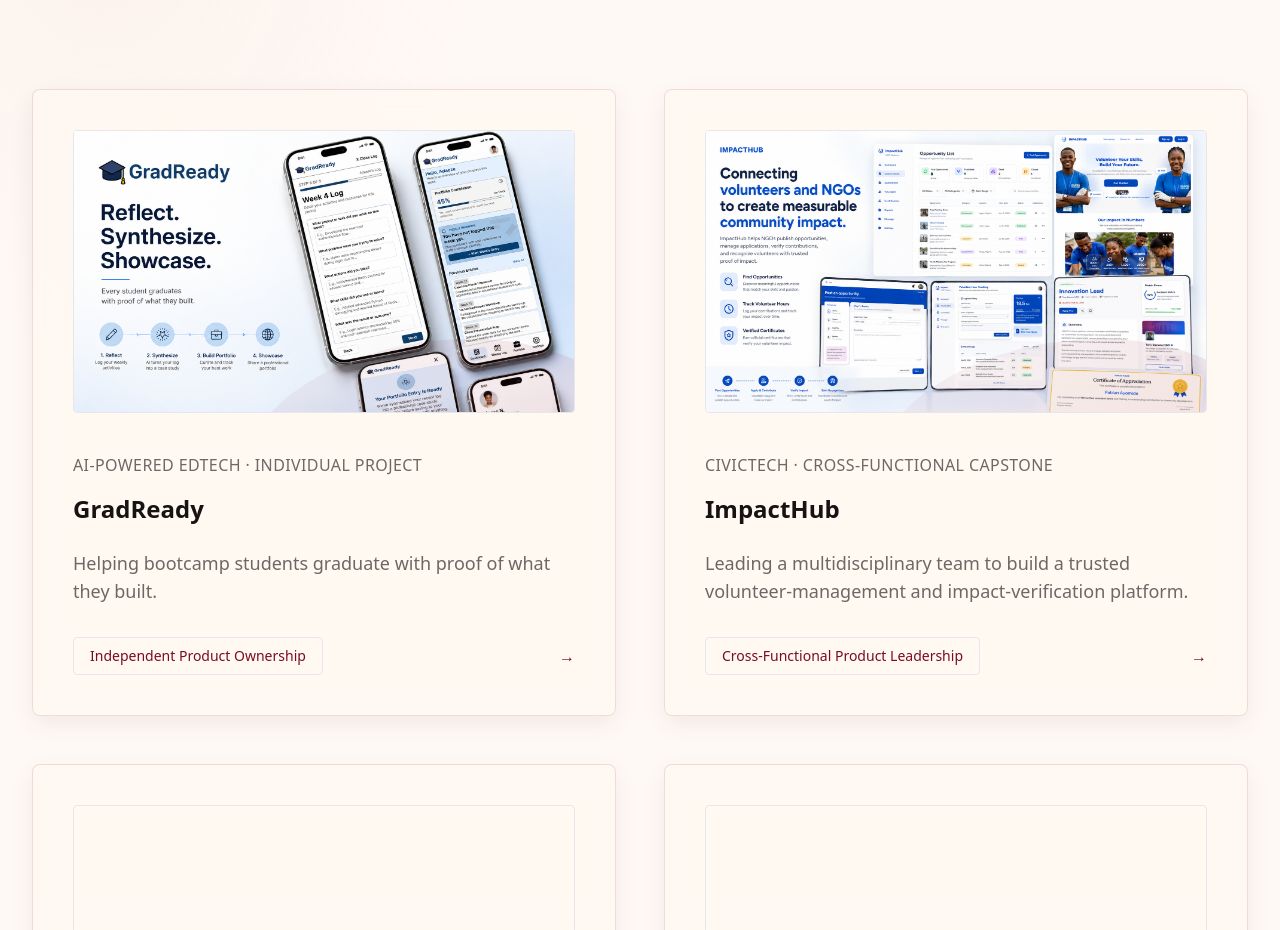
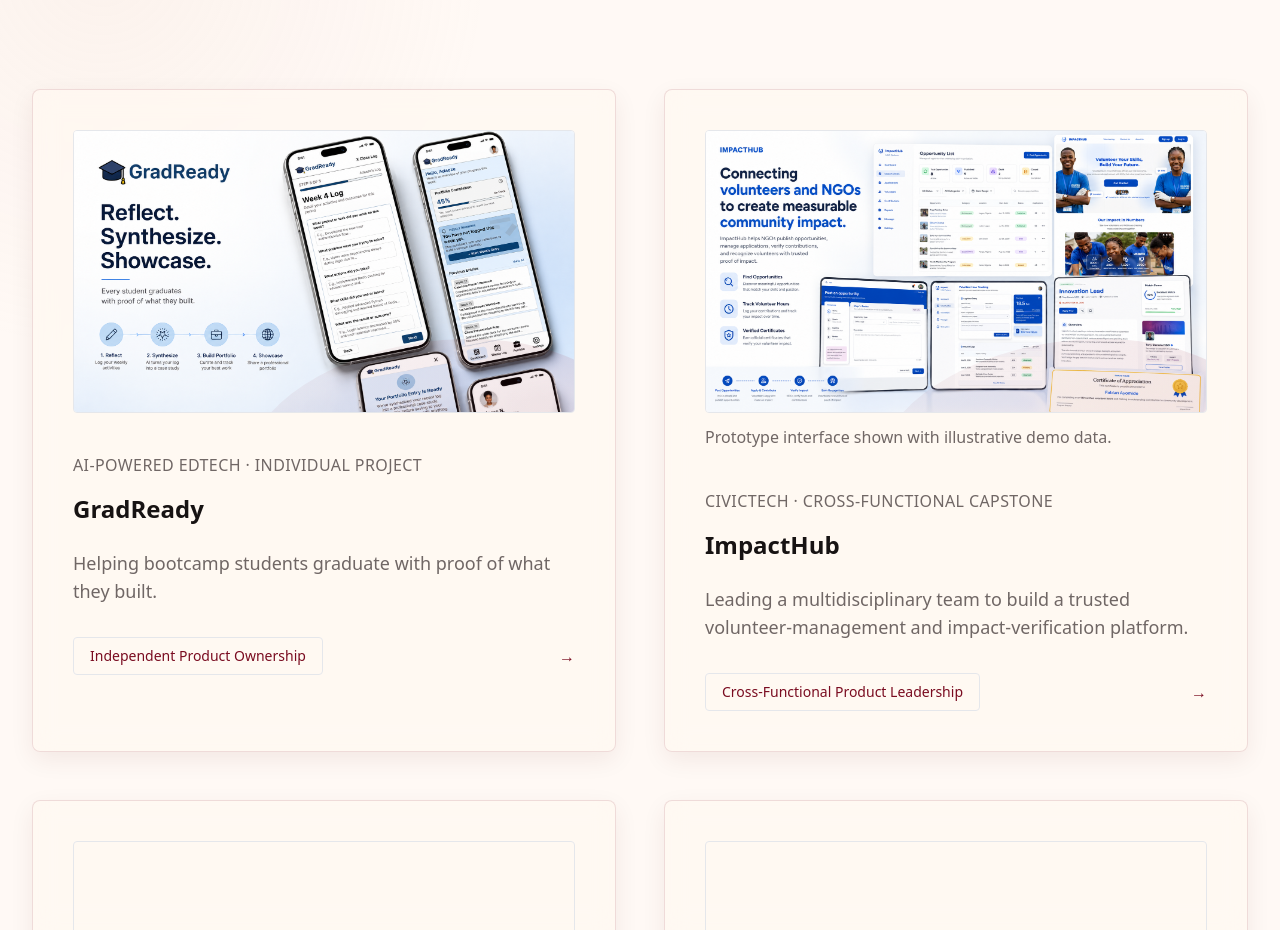
Before and after one commit to chisomuayogu/Product-Management-Portfolio, a Next.js app: page / in a window 1280 px wide. Shown: the part 1280-2210 px from the top of the page. Built offline with nearby package versions, Linux system fonts and the light colour scheme.

Commit message:
feat: clarify ImpactHub demo data

```diff
--- a/src/components/SelectedWork.tsx
+++ b/src/components/SelectedWork.tsx
@@ -71,7 +71,7 @@
               className="group premium-card block p-8 md:p-10 focus-visible:outline-2 focus-visible:outline-offset-2 focus-visible:outline-burgundy"
             >
               <article>
-                <div className="project-visual relative mb-8 md:mb-10 bg-cream/45 border border-burgundy/10 aspect-video rounded overflow-hidden flex items-center justify-center group-hover:bg-blush/30 transition-colors duration-300">
+                <div className={`project-visual relative bg-cream/45 border border-burgundy/10 aspect-video rounded overflow-hidden flex items-center justify-center group-hover:bg-blush/30 transition-colors duration-300 ${project.id === 'impacthub' ? 'mb-3' : 'mb-8 md:mb-10'}`}>
                   {project.cardImage ? (
                     <Image
                       src={project.cardImage}
@@ -84,6 +84,12 @@
                     <span className="text-grey-secondary text-sm">Project Image</span>
                   )}
                 </div>
+
+                {project.id === 'impacthub' && (
+                  <p className="body-small mb-8 text-grey-secondary md:mb-10">
+                    Prototype interface shown with illustrative demo data.
+                  </p>
+                )}
 
                 <p className="body-small mb-3 md:mb-4 uppercase tracking-wide text-grey-secondary">
                   {project.category}
```
